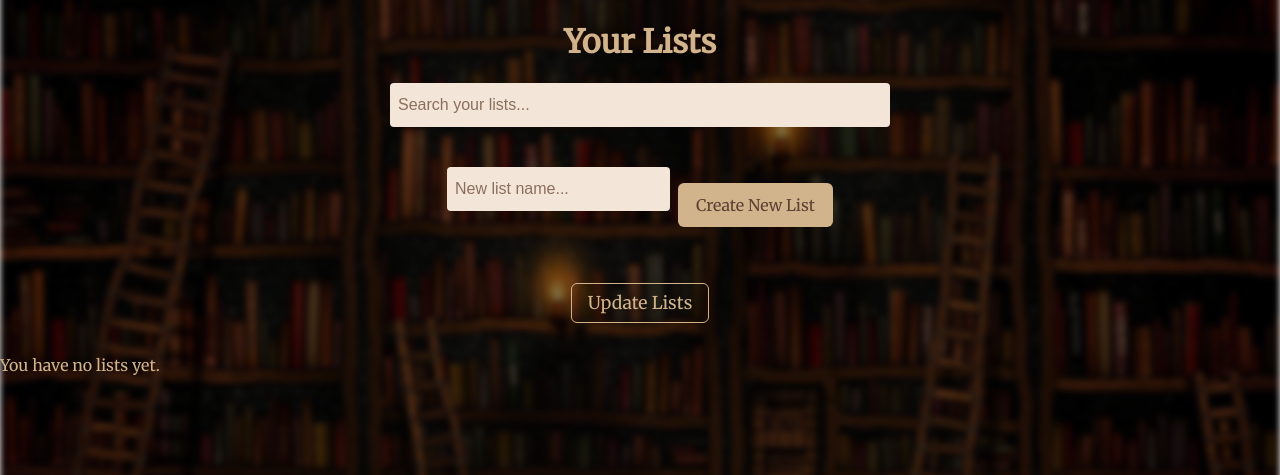
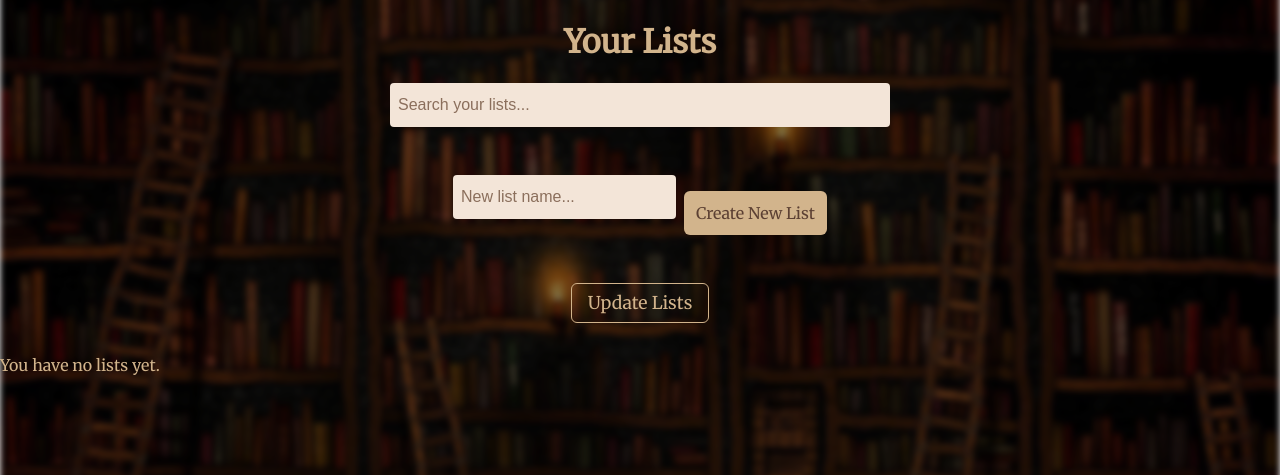
Before and after one commit to CelestineNguyen/CS4750_FinalProject, a Django app: page /lists/ in a window 1280 px wide. Shown: the part 210-685 px from the top of the page. Run offline with Django 5.2, Linux system fonts and the light colour scheme; a user stored in the database is signed in; data that the repository does not hold is empty.

Commit message:
Attempt to fix button misalignment

```diff
--- a/plot_twist/plotTwist/static/styles.css
+++ b/plot_twist/plotTwist/static/styles.css
@@ -146,9 +146,10 @@ nav form button:hover {
 
 .create-list-form {
     display: flex;
-    align-items: center;
+    align-items: center; /* ensures vertical alignment */
     gap: 0.5rem;
-    height: 44px;
+    padding: 0; /* just in case */
+    margin: 0;
 }
 
 .create-list-form .list-input {
@@ -352,3 +353,16 @@ nav form button:hover {
 .search-create-row form {
     vertical-align: middle;
 }
+
+/* Ensure exact matching height and alignment */
+.search-bar,
+.list-input,
+.create-list-form button {
+    height: 44px;
+    padding: 0 12px;
+    font-size: 1rem;
+    line-height: 1;
+    box-sizing: border-box;
+    vertical-align: middle;
+    display: inline-block;
+}
```
